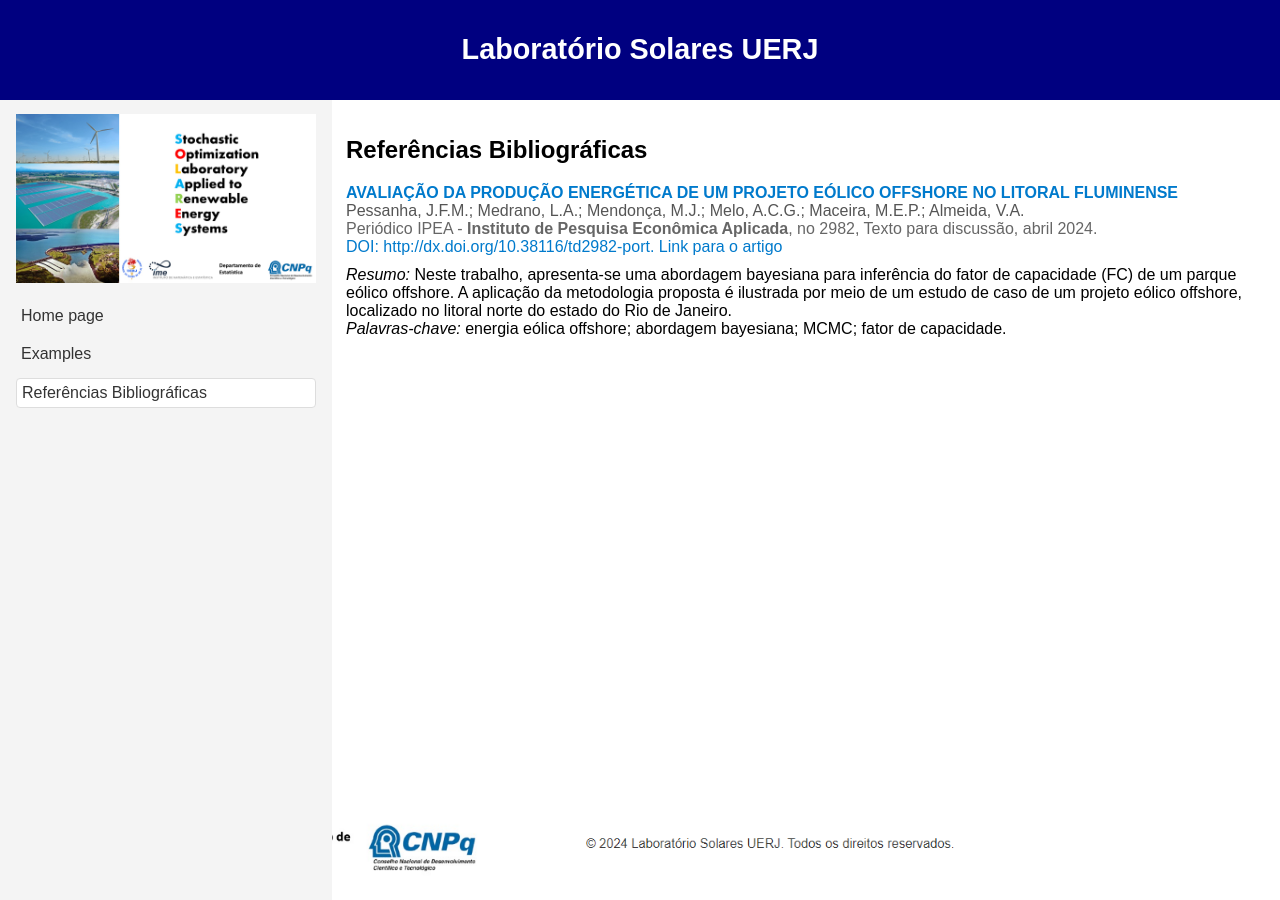
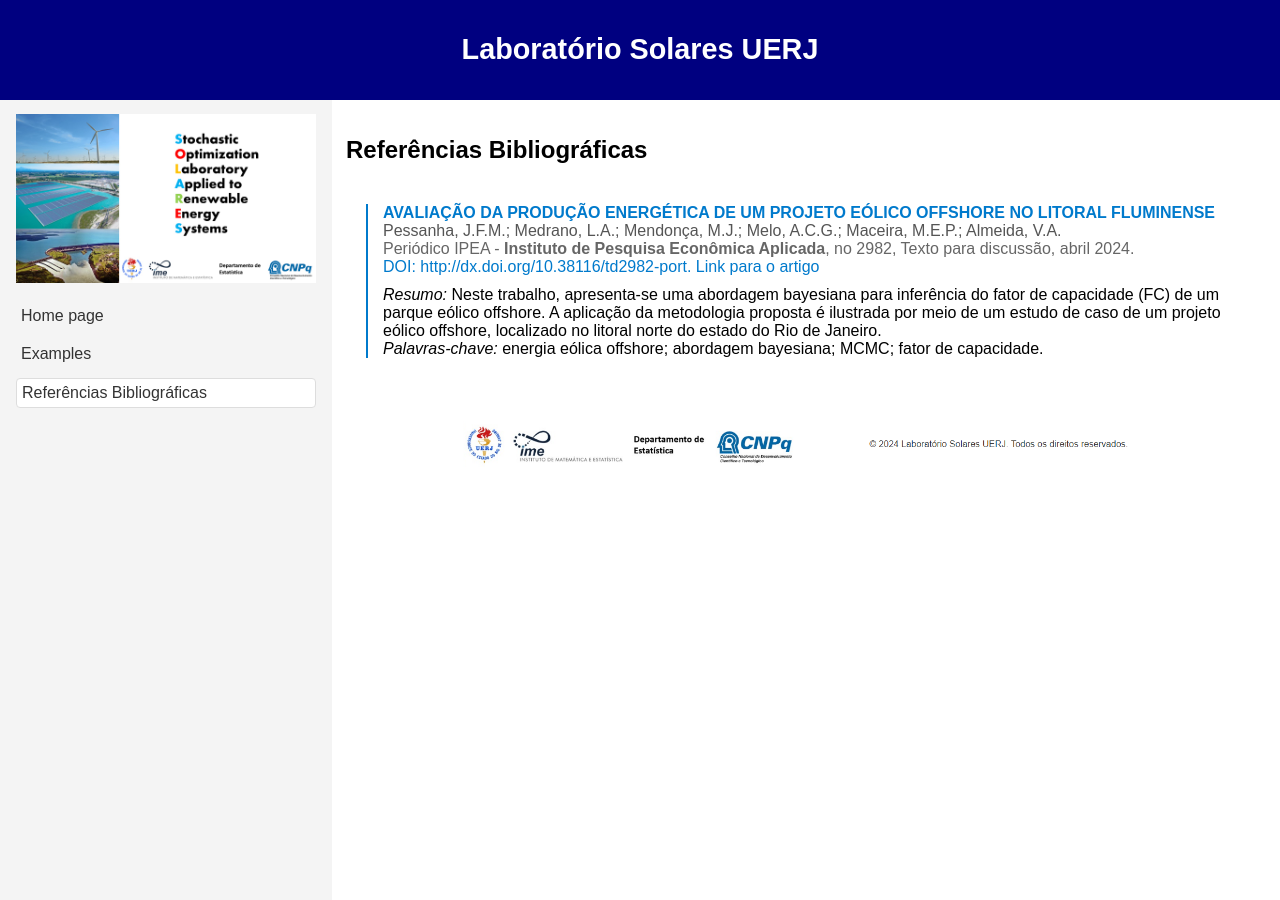
Before and after one commit to LabSolares-UERJ/main, a Jekyll site: the page built from documentation/references.html, in a window 1280 px wide. Built offline with Jekyll 4.4.1, drawn with Linux system fonts in a browser that asks for light colours.

Commit message:
Update references.html

```diff
--- a/documentation/references.html
+++ b/documentation/references.html
@@ -6,7 +6,7 @@ permalink: /documentation/references/
 
 <h2>Referências Bibliográficas</h2>
 
-<div class=".container>
+<div class="container">
         <div class="reference">
             <div class="reference-title">AVALIAÇÃO DA PRODUÇÃO ENERGÉTICA DE UM PROJETO EÓLICO OFFSHORE NO LITORAL FLUMINENSE</div>
             <div class="reference-author">Pessanha, J.F.M.; Medrano, L.A.; Mendonça, M.J.; Melo, A.C.G.; Maceira, M.E.P.; Almeida, V.A.</div>
```
